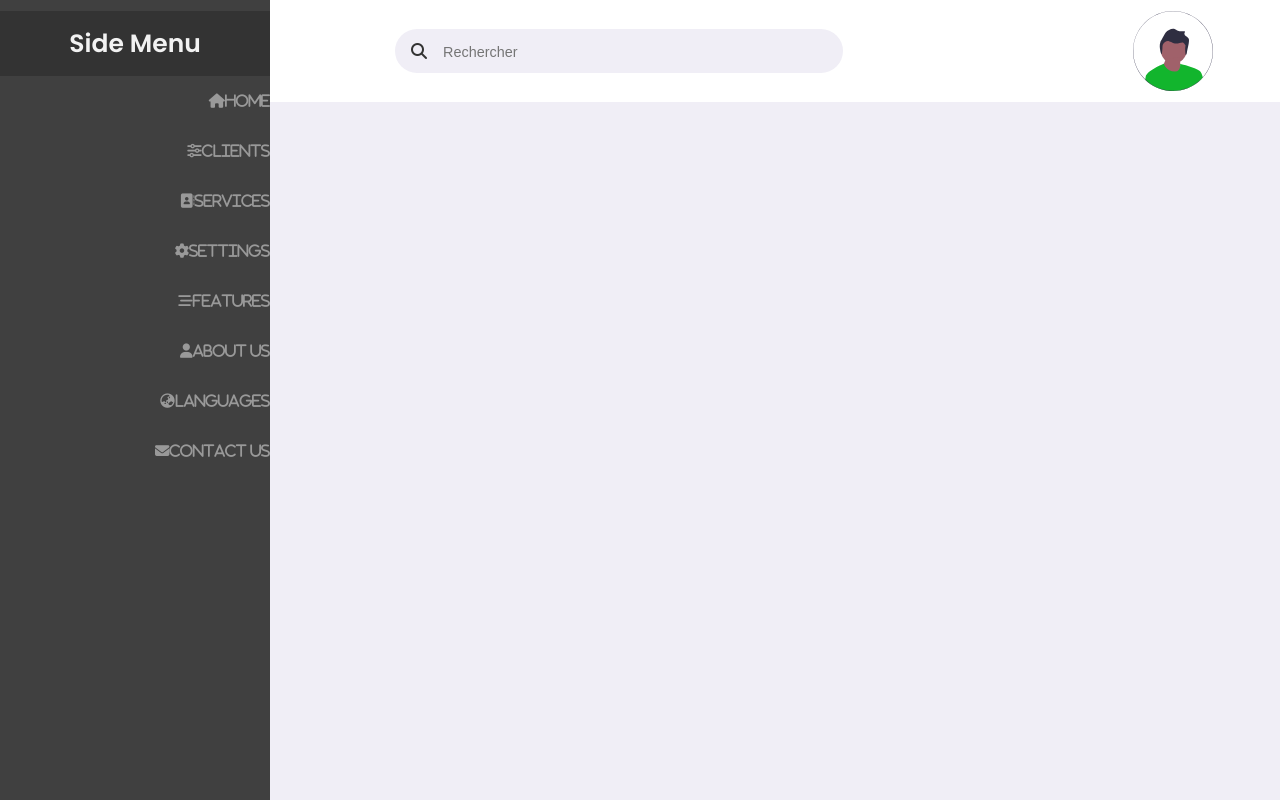
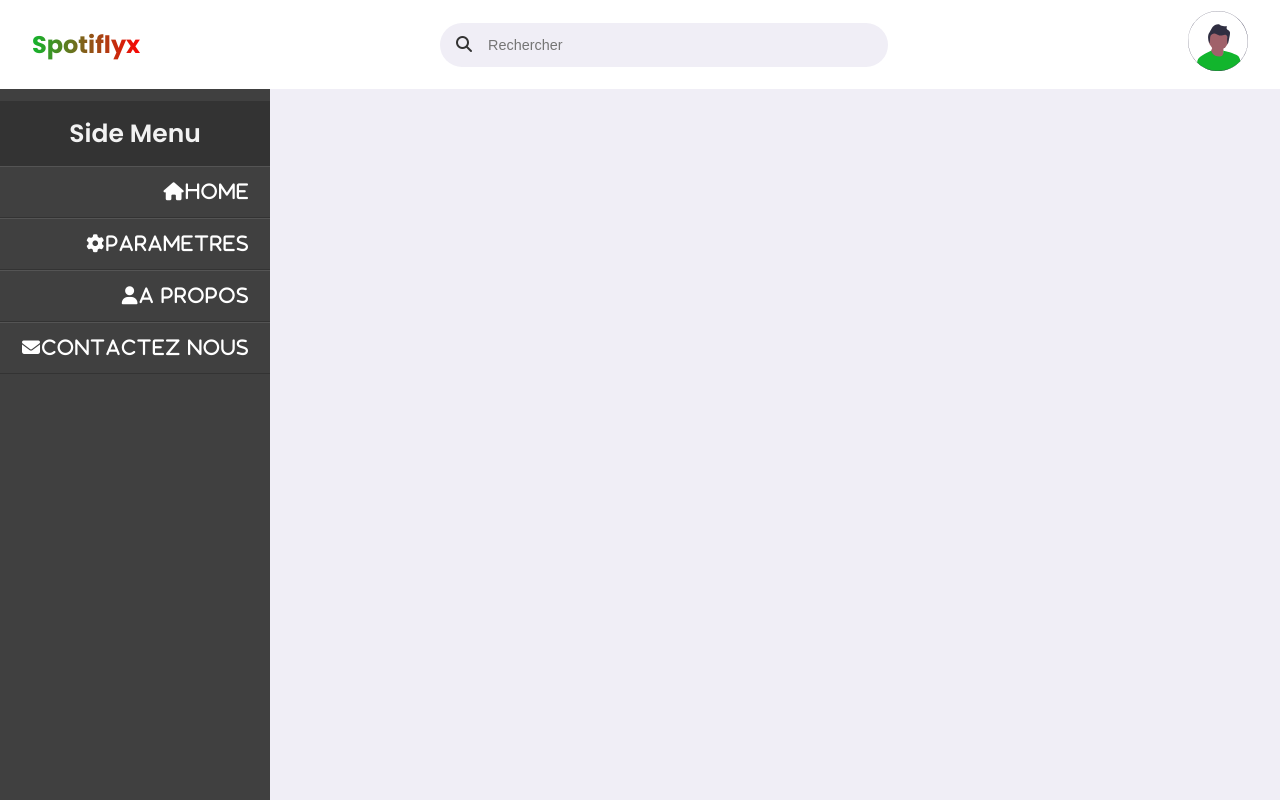
Before and after one commit to Taker-Academy/spotiflyx-youtube-2, a React (Vite) app in the folder frontend/: page /home in a window 1280 px wide. Built offline with nearby package versions, Linux system fonts and the light colour scheme.

Commit message:
[FIX] menu home

```diff
--- a/frontend/css/home.css
+++ b/frontend/css/home.css
@@ -8,7 +8,7 @@
     border: none;
 }
 
-body{
+body {
     font-family: 'Poppins', sans-serif;
     background-color: hsl(252, 30%, 95%);
     color: hsl(252, 30%, 17%);
@@ -29,15 +29,13 @@ nav{
     width: 100%;
     background-color: hsl(252, 30%, 100%);
     padding: 0.7rem 0;
-    position: fixed;
-    top: 0;
-    z-index: 10;
 }
 
 .avatar {
     width: auto;
     height: 80px;
 }
+
 
 nav .container{
     display: flex;
@@ -61,11 +59,19 @@ nav .container{
     font-size: 0.9rem;
 }
 
-nav .button{
-    display: flex;
-    align-items: center;
-    gap: 2rem;
+nav .button {
+    background-color: transparent;
+    border: none;
+    padding: 0;
+    cursor: pointer;
 }
+
+.button img {
+    width: 60px;
+    height: auto;
+    border-radius: 5px;
+}
+
 
 .btn {
     display: inline-block;
--- a/frontend/css/menu_home.css
+++ b/frontend/css/menu_home.css
@@ -1,4 +1,11 @@
 @import url('https://fonts.googleapis.com/css2?family=Poppins:ital,wght@0,100;0,200;0,300;0,400;0,500;0,600;0,700;0,800;0,900;1,100;1,200;1,300;1,400;1,500;1,600;1,700;1,800;1,900&display=swap');
+
+.menu {
+    margin: 0;
+    padding: 0;
+    box-sizing: border-box;
+    font-family: 'Poppins', sans-serif;
+}
 
 .wrapper {
     height: 100%;
@@ -11,6 +18,7 @@
     height: 100%;
     width: 270px;
     background: #404040;
+    overflow: hidden;
 }
 
 #sidebar .title {
@@ -26,11 +34,33 @@
     position: relative;
     background: #404040;
     height: 100%;
+    letter-spacing: 2px;
     width: 100%;
     list-style: none;
 }
 
 #sidebar .list-items li {
-    padding-left: 40px;
     line-height: 50px;
+    border-top: 1px solid rgba(255,255,255,0.1);
+    border-bottom: 1px solid #333;
+    transition: all 0.3s ease;
 }
+
+#sidebar .list-items li:hover {
+    border-top: 1px solid transparent;
+    border-bottom: 1px solid transparent;
+    box-shadow: 0 0 10px 3px #222;
+}
+
+#sidebar .list-items li a {
+    color: #fff;
+    text-decoration: none;
+    font-size: 18px;
+    font-weight: 500;
+    height: 100%;
+    width: 100%;
+}
+
+#sidebar .list-items li a i {
+    margin-right: 20px;
+}
--- a/frontend/src/App.jsx
+++ b/frontend/src/App.jsx
@@ -20,24 +20,20 @@ function App() {
             </div>
           </div>
         </nav>
-      </header>
-      <body>
+        <div className="menu">
           <div className="wrapper">
             <nav id="sidebar">
               <div className="title">Side Menu</div>
               <ul className="list-items">
                   <li><a href="#"><i className="fas fa-home">Home</i></a></li>
-                <li><a href="#"><i className="fas fa-sliders-h">Clients</i></a></li>
-                <li><a href="#"><i className="fas fa-address-book">Services</i></a></li>
-                <li><a href="#"><i className="fas fa-cog">Settings</i></a></li>
-                <li><a href="#"><i className="fas fa-stream">Features</i></a></li>
-                <li><a href="#"><i className="fas fa-user">About us</i></a></li>
-                <li><a href="#"><i className="fas fa-globe-asia">Languages</i></a></li>
-                <li><a href="#"><i className="fas fa-envelope">Contact us</i></a></li>
+                  <li><a href="#"><i className="fas fa-cog">Parametres</i></a></li>
+                  <li><a href="#"><i className="fas fa-user">A propos</i></a></li>
+                  <li><a href="#"><i className="fas fa-envelope">Contactez nous</i></a></li>
               </ul>
             </nav>
           </div>
-      </body>
+        </div>
+      </header>
     </div>
   );
 }
```
Lines whose indentation alone changed are shown as unchanged.
